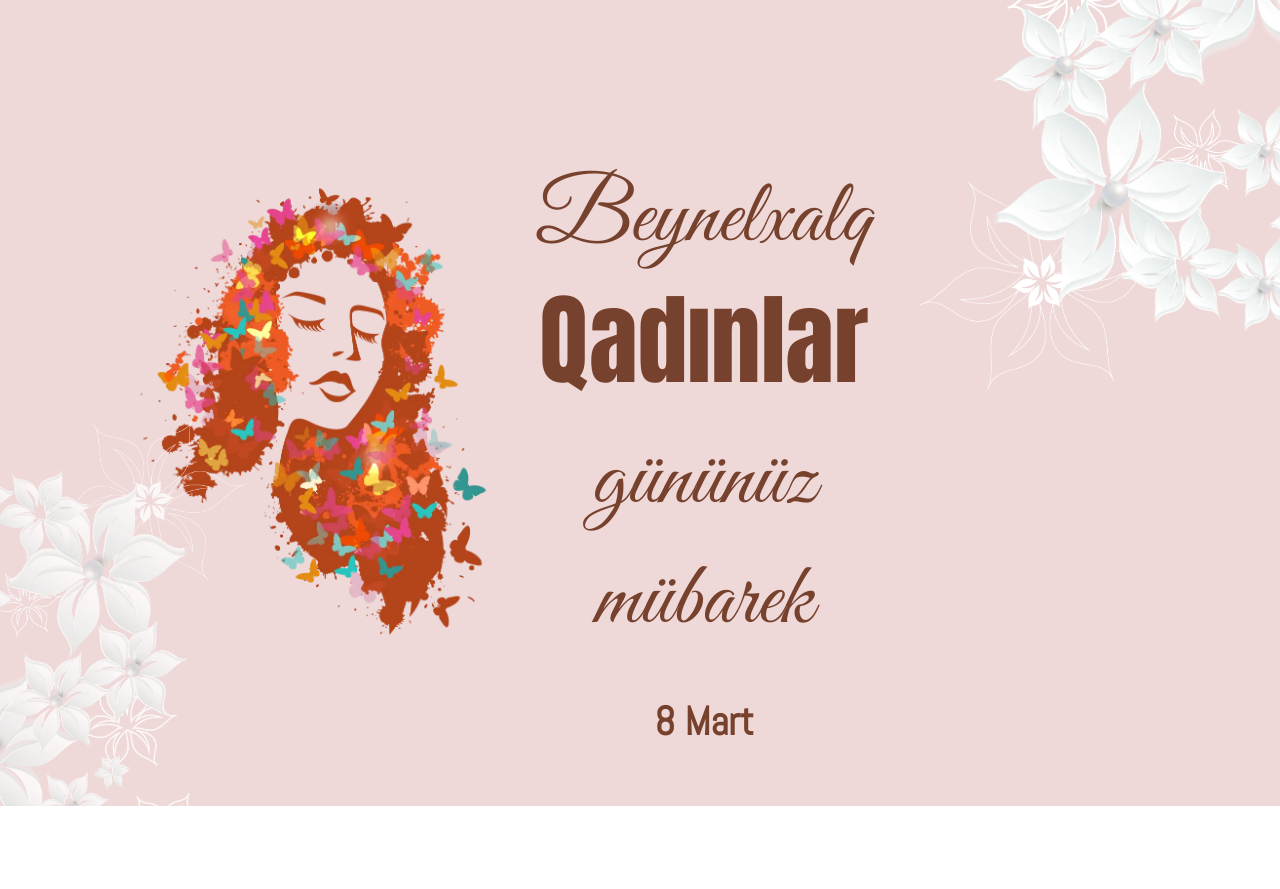
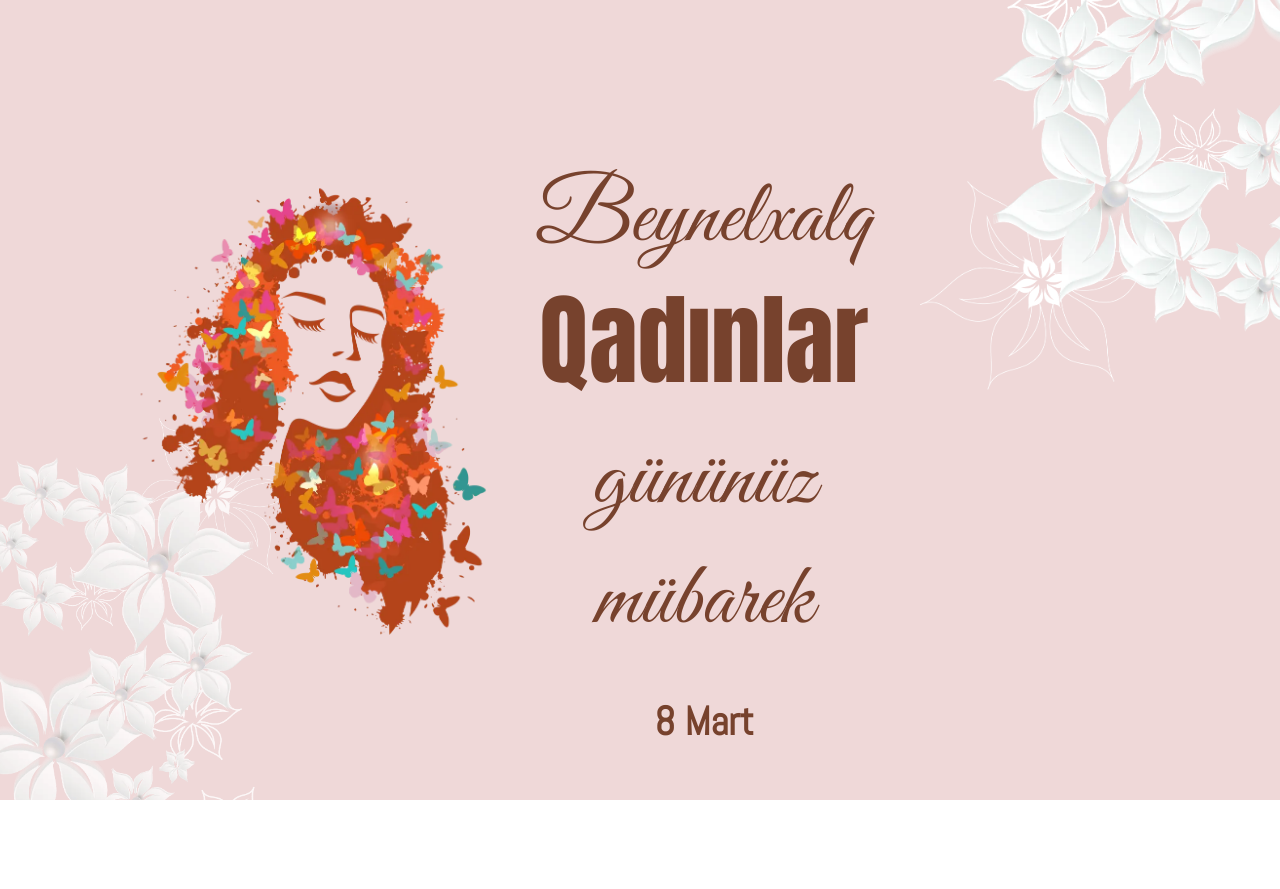
Before and after one commit to FeridQarayev/8-march, a plain HTML site: page index.html in a window 1280 px wide. After the commit the page ends 800 px from the top, so only its background shows below. Drawn offline with Linux system fonts and the light colour scheme.

```diff
--- a/styled.css
+++ b/styled.css
@@ -7,9 +7,9 @@
 }
 .holiday__container {
   background-color: #efd8d8;
+  position: relative;
   min-height: 100vh;
   overflow: hidden;
-  offset: none;
 }
 .top_right_img {
   position: relative;
@@ -22,6 +22,7 @@
 }
 .women {
   position: absolute;
+  z-index: 999;
   top: 20%;
   left: 10%;
   width: 300px;
@@ -51,9 +52,11 @@
 }
 
 .bottom_left_img {
-  position: relative;
+  position: absolute;
   margin-right: auto;
-  transform: translate(-30%, 40%) rotate(180deg);
+  bottom: -10%;
+  left: -40px;
+  transform: rotate(180deg);
   opacity: 0.8;
   width: 350px;
   height: 200px;
```
Lines whose indentation alone changed are shown as unchanged.
